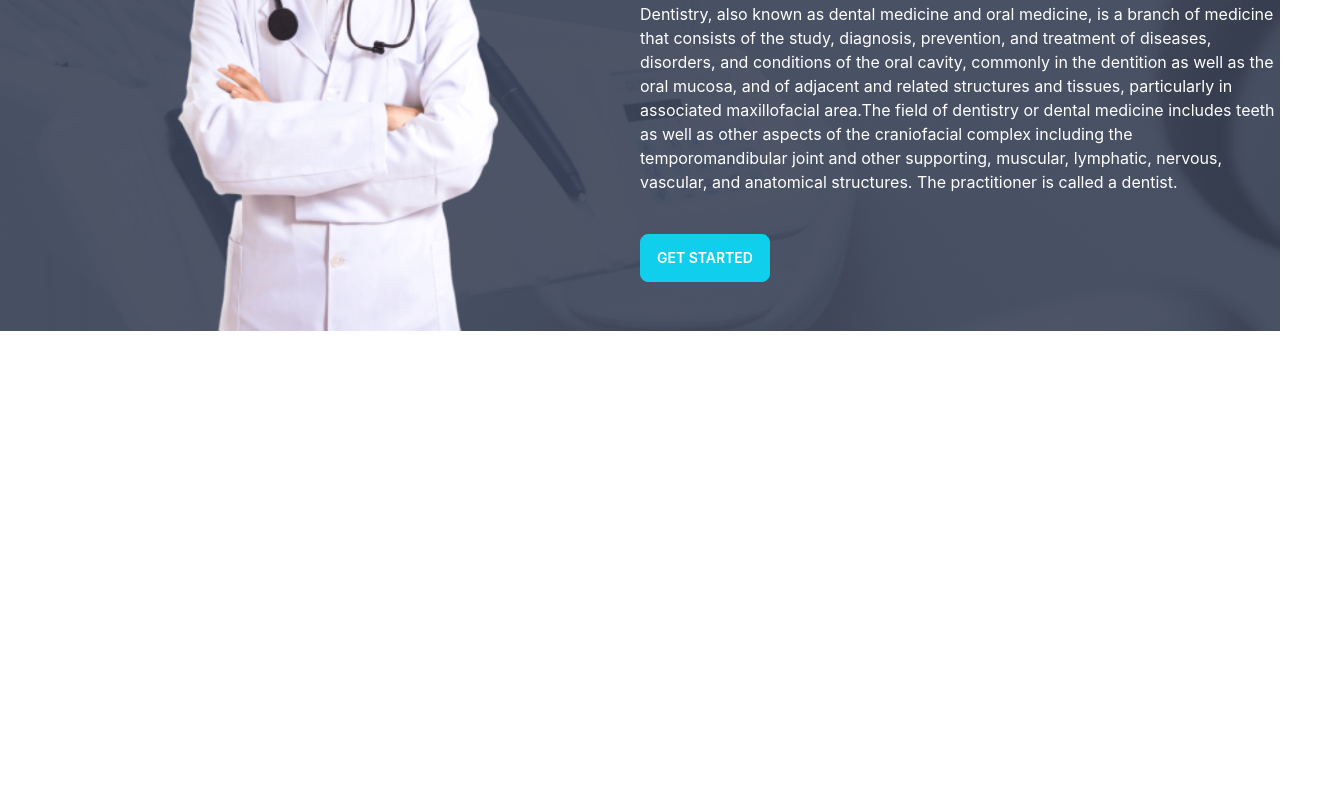
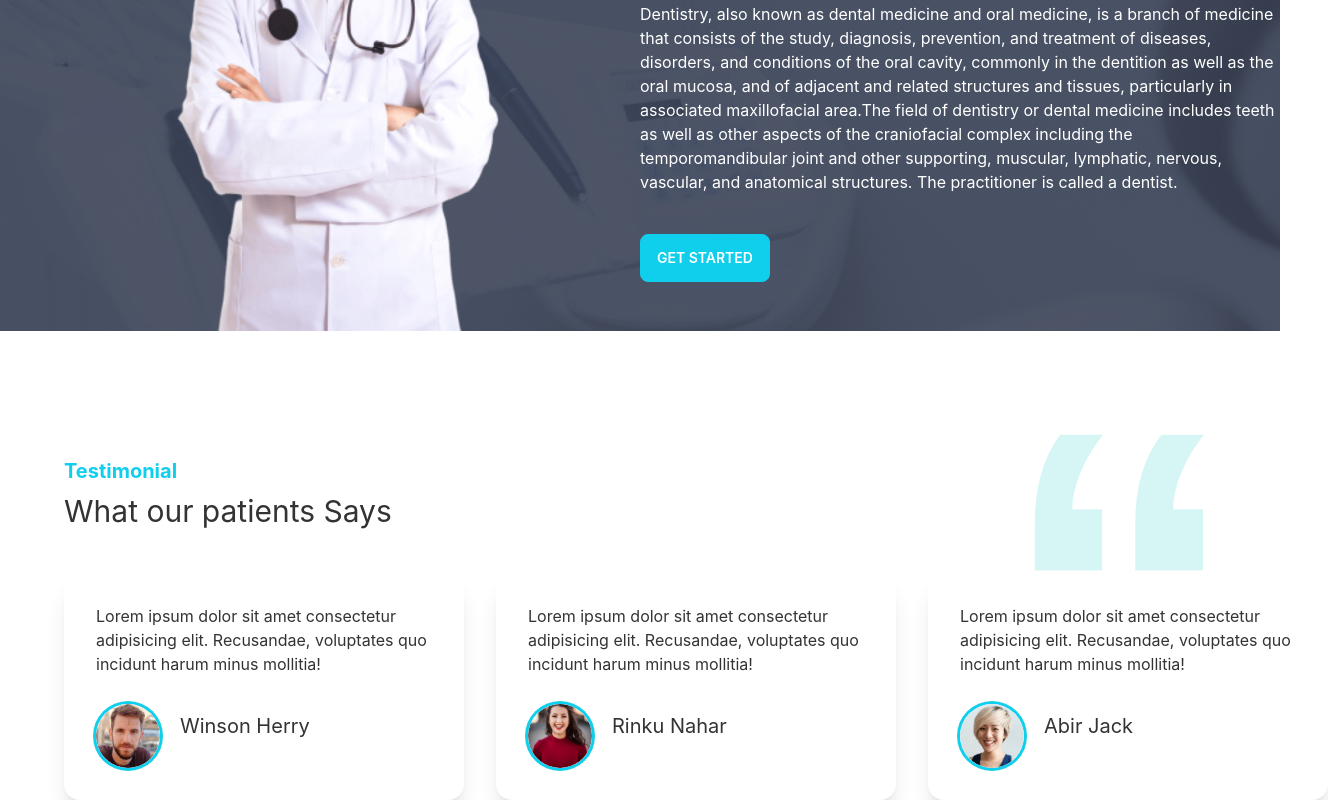
Before and after one commit to RinkuNahar/doctors-portal-client, a React (Create React App) app: page / in a window 1280 px wide. Shown: the part 2682-3482 px from the top of the page, 1328 px wide, since content can reach past the window. Before the commit the page ends 3013 px from the top, so only its background shows below. Built offline with nearby package versions, Linux system fonts and the light colour scheme.

Commit message:
testimonial added

```diff
--- a/src/Home/AppintmentHome/AppointmentHome.js
+++ b/src/Home/AppintmentHome/AppointmentHome.js
@@ -14,7 +14,7 @@ const AppointmentHome = () => {
                    <h3 className='text-xl text-primary font-bold'>Appointment</h3>
                    <h4 className=' text-3xl font-bolder mt-5 text-white'>Make An Appointment Today</h4>
                    <p className='text-white mt-7'>Dentistry, also known as dental medicine and oral medicine, is a branch of medicine that consists of the study, diagnosis, prevention, and treatment of diseases, disorders, and conditions of the oral cavity, commonly in the dentition as well as the oral mucosa, and of adjacent and related structures and tissues, particularly in associated maxillofacial area.The field of dentistry or dental medicine includes teeth as well as other aspects of the craniofacial complex including the temporomandibular joint and other supporting, muscular, lymphatic, nervous, vascular, and anatomical structures. The practitioner is called a dentist.</p>
-                   <button class="btn btn-primary  mt-10 text-white">Get Started</button>
+                   <button class="btn btn-primary  mt-10 lg:mb-0 md:mb-3  text-white">Get Started</button>
                </div>
            </section>
         </div>
--- a/src/Home/Home/Home.js
+++ b/src/Home/Home/Home.js
@@ -2,6 +2,7 @@ import React from 'react';
 import AppointmentHome from '../AppintmentHome/AppointmentHome';
 import Info from '../Info/Info';
 import Services from '../Services/Services';
+import Testimonial from '../Testimonial/Testimonial';
 import Banner from './Banner/Banner';
 
 const Home = () => {
@@ -11,6 +12,7 @@ const Home = () => {
           <Info></Info>
           <Services></Services>
           <AppointmentHome></AppointmentHome>
+          <Testimonial></Testimonial>
         </div>
     );
 };
--- /dev/null
+++ b/src/Home/Testimonial/Testimonial.css
@@ -0,0 +1,14 @@
+@media (max-width:540px){
+    .testimonial-container{
+        margin-top: -120px;
+    }
+}
+
+@media (min-width:540px) and (max-width:768px) {
+    .testimonial-container{
+        margin-top: -120px;
+    }
+}
+.testimonial-container{
+   width: 400px;
+}
--- /dev/null
+++ b/src/Home/Testimonial/Testimonial.js
@@ -0,0 +1,55 @@
+import React from 'react';
+import quote from '../../assets/icons/quote.svg';
+import people1 from '../../assets/images/people1.png'
+import people2 from '../../assets/images/people2.png'
+import people3 from '../../assets/images/people3.png';
+import TestimonialReview from './TestimonialReview';
+
+const Testimonial = () => {
+
+    const reviews = [
+        {
+            _id: 1,
+            name: 'Winson Herry',
+            review: 'There have best services ever.I am so glad',
+            img: people1
+        },
+        {
+            _id: 2,
+            name: 'Rinku Nahar',
+            review: 'They give the best suggestion',
+            img: people2
+        },
+        {
+            _id: 3,
+            name: 'Abir Jack',
+            review: 'They are always on time',
+            img: people3
+        }
+    ]
+
+    return (
+        <section className='mt-[84px] mx-16'>
+
+            <div className='flex justify-between items-center'>
+                <div>
+                    <h3 className='text-xl text-primary font-bold'>Testimonial</h3>
+                    <h4 className=' text-3xl font-bolder mt-2'>What our patients Says</h4>
+                </div>
+                <div>
+                    <img width="192px" height='156px' className='sm:w-24 lg:w-48' src={quote} alt="" />
+                </div>
+            </div>
+
+            <div className='grid grid-cols-1 md:grid-cols-2 lg:grid-cols-3 gap-36'>
+                {
+                    reviews.map(review => <TestimonialReview key={review._id}
+                        review={review}
+                    ></TestimonialReview>)
+                }
+            </div>
+        </section>
+    );
+};
+
+export default Testimonial;
--- /dev/null
+++ b/src/Home/Testimonial/TestimonialReview.js
@@ -0,0 +1,25 @@
+import React from 'react';
+import './Testimonial.css';
+
+const TestimonialReview = ({review}) => {
+    return (
+        <div className="card lg:max-w-lg bg-base-100 shadow-xl testimonial-container">
+        <div className="card-body">
+            <p>Lorem ipsum dolor sit amet consectetur adipisicing elit. Recusandae, voluptates quo incidunt harum minus mollitia!</p>
+            <div className="flex items-center">
+                <div className="avatar mt-5">
+                    <div className="w-16 rounded-full ring ring-primary ring-offset-base-100 mr-5 ">
+                        <img src={review.img} alt=""/>
+                    </div>
+                </div>
+                <div>
+                    <h4 className='text-xl'>{review.name}</h4>
+                    <p>{review.location}</p>
+                </div>
+            </div>
+        </div>
+    </div>
+    );
+};
+
+export default TestimonialReview;
```
